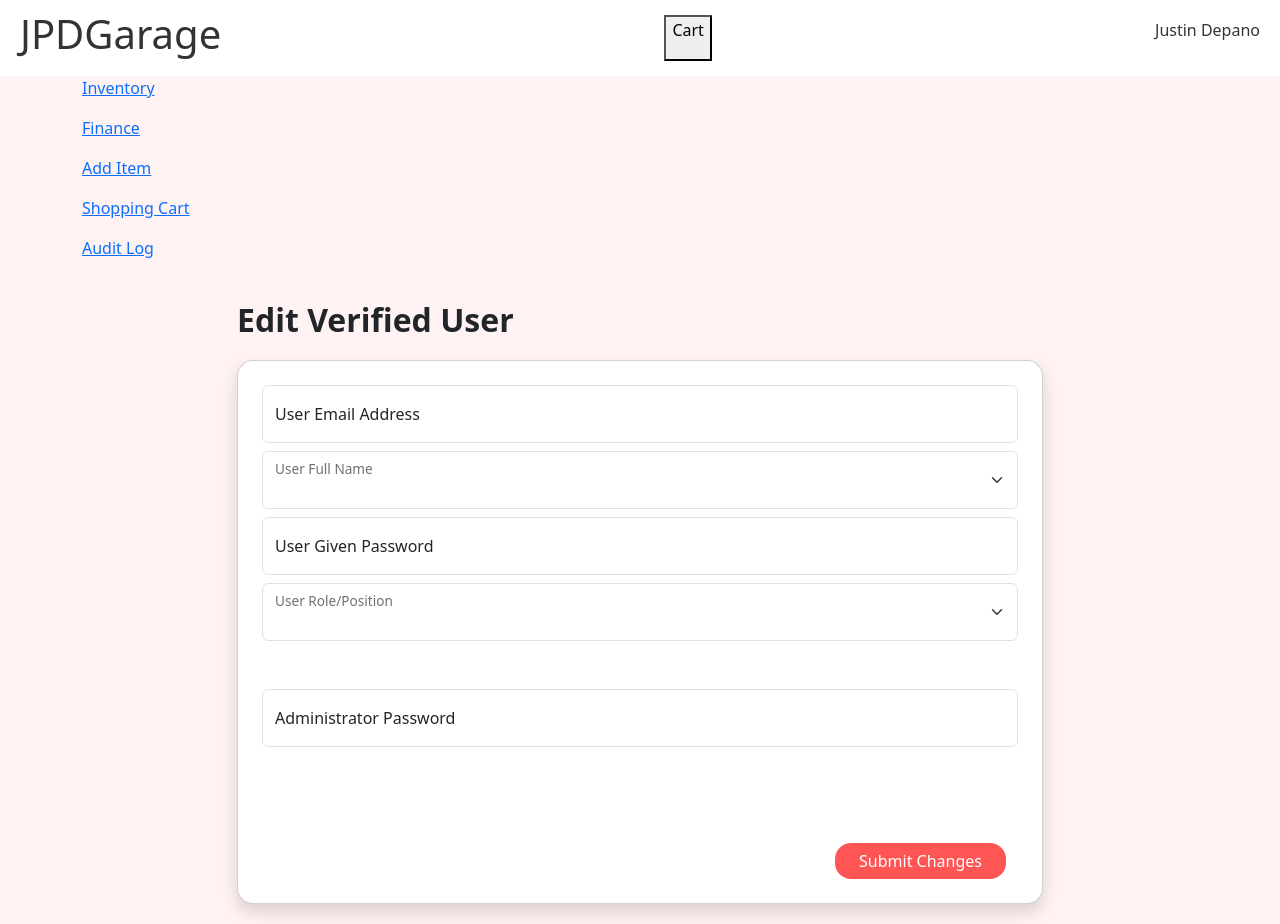
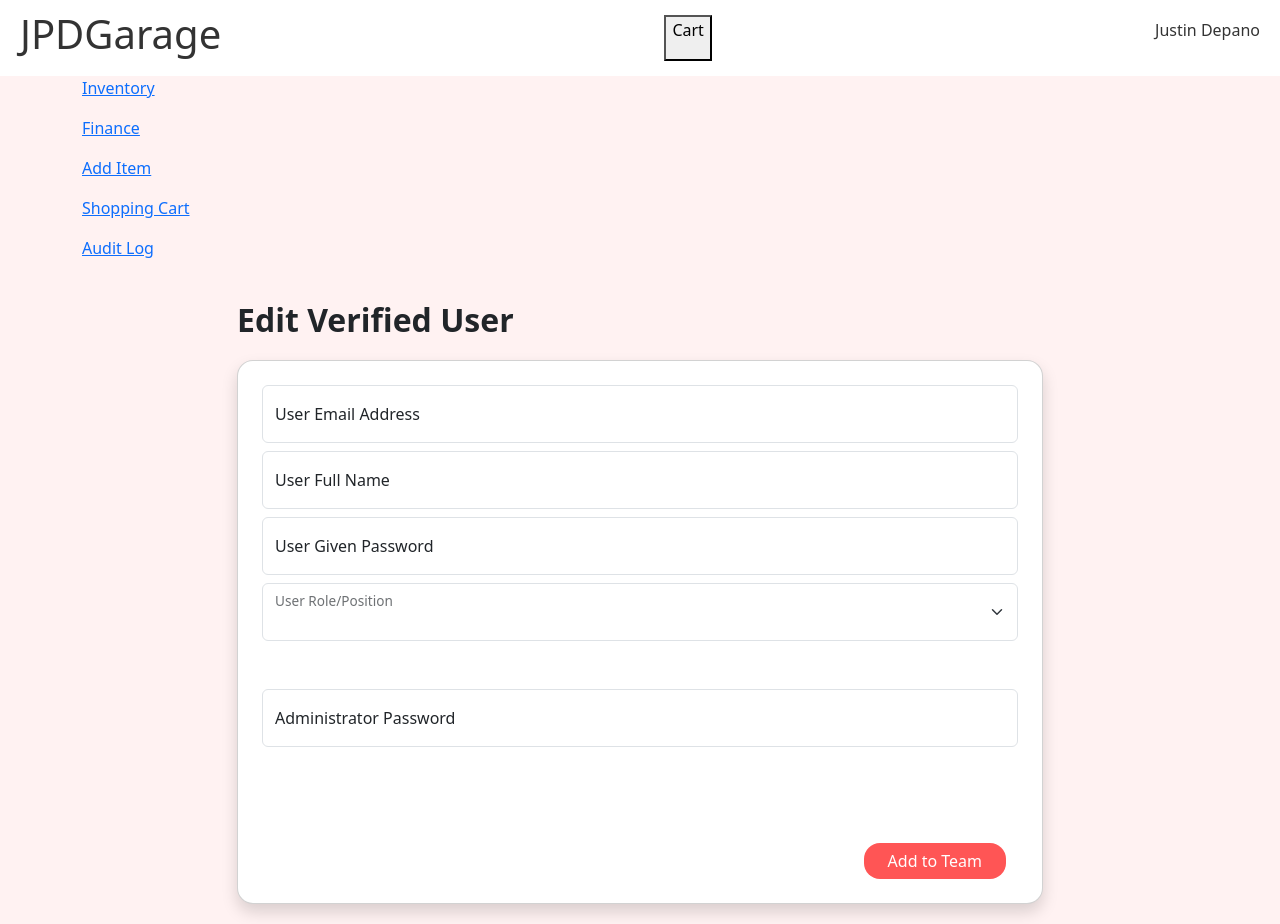
Before and after one commit to briangabini/CSSWENG-IMS, a React (Create React App) app in the folder frontend/: page /edit-verified-user in a window 1280 px wide. Built offline with nearby package versions, Linux system fonts and the light colour scheme.

Commit message:
Update EditVerifiedUser.js

```diff
--- a/frontend/src/pages/EditVerifiedUser.js
+++ b/frontend/src/pages/EditVerifiedUser.js
@@ -10,23 +10,22 @@ const EditVerifiedUser = () => {
             <Row>
                 <Card className='p-4 rounded-4 shadow mt-3'>
                     <Form>
+                        {/* email input */}
                         <FloatingLabel className="mb-2" controlId="floatingInput" label="User Email Address" >
                             <Form.Control type="email" placeholder="name@example.com" />
                         </FloatingLabel>
 
+                        {/* full name input */}
                         <FloatingLabel className="mb-2" controlId="floatingSelect" label="User Full Name">
-                            <Form.Select>
-                                <option></option>
-                                <option value="1">Juan Dela Cruz</option>
-                                <option value="1">Juan Dela Cruz</option>
-                                <option value="1">Juan Dela Cruz</option>
-                            </Form.Select>
+                            <Form.Control type="text" placeholder="User Full Name" />
                         </FloatingLabel>
 
+                        {/* password input */}
                         <FloatingLabel className="mb-2" controlId="floatingPassword" label="User Given Password">
                             <Form.Control type="text" placeholder="User Given Password" />
                         </FloatingLabel>
 
+                        {/* role input */}
                         <FloatingLabel className="mb-5" controlId="floatingSelect" label="User Role/Position">
                             <Form.Select>
                                 <option></option>
@@ -35,12 +34,16 @@ const EditVerifiedUser = () => {
                                 <option value="3">Admin</option>
                             </Form.Select>
                         </FloatingLabel>
+
+                        {/* admin password */}
+                        {/* for added authentication */}
                         <FloatingLabel className="mb-5" controlId="floatingInput" label="Administrator Password">
                             <Form.Control type="password" placeholder="Password" />
                         </FloatingLabel>
-                        <Container fluid className='d-flex justify-content-end pt-5 '>
+
+                        <Container fluid className='d-flex justify-content-end pt-5'>
                             <Button className='bg-main-dominant-red border border-0 px-4 rounded-4' type="submit">
-                                Submit Changes
+                                Add to Team
                             </Button>
                         </Container>
                     </Form>
```
